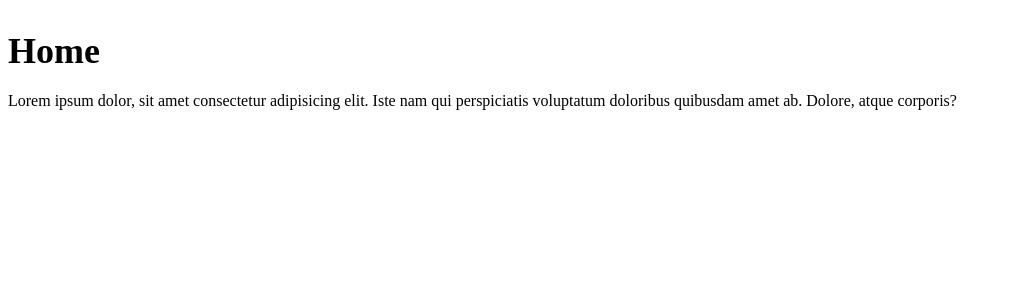
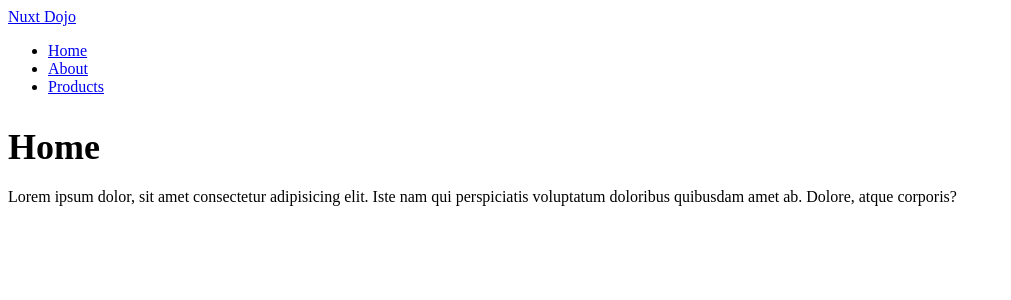
Before and after one commit to rollingsxshi/nuxt3-dojo, a Nuxt app: page / in a window 1280 px wide. Shown: the top 300 px of the page, without its empty margins (0-1011 px from the left). Built offline with nearby package versions, Linux system fonts and the light colour scheme.

Commit message:
NuxtLink in navbar

```diff
--- a/pages/about.vue
+++ b/pages/about.vue
@@ -1,5 +1,16 @@
 <template>
   <div>
+    <header>
+      <nav>
+        <NuxtLink to="/" >Nuxt Dojo</NuxtLink>
+        <ul>
+          <li><NuxtLink to="/">Home</NuxtLink></li>
+          <li><NuxtLink to="/about">About</NuxtLink></li>
+          <li><NuxtLink to="/products">Products</NuxtLink></li>
+        </ul>
+      </nav>
+    </header>
+
     <h2>About</h2>
     <p>
       Lorem ipsum dolor, sit amet consectetur adipisicing elit. Iste nam qui
--- a/pages/index.vue
+++ b/pages/index.vue
@@ -1,5 +1,16 @@
 <template>
   <div>
+    <header>
+      <nav>
+        <NuxtLink to="/" >Nuxt Dojo</NuxtLink>
+        <ul>
+          <li><NuxtLink to="/">Home</NuxtLink></li>
+          <li><NuxtLink to="/about">About</NuxtLink></li>
+          <li><NuxtLink to="/products">Products</NuxtLink></li>
+        </ul>
+      </nav>
+    </header>
+
     <h2>Home</h2>
     <p>
       Lorem ipsum dolor, sit amet consectetur adipisicing elit. Iste nam qui
--- a/pages/products/index.vue
+++ b/pages/products/index.vue
@@ -4,7 +4,7 @@
   </div>
 </template>
 
-<script>
+<script setup>
 
 </script>
 
```
Lines whose indentation alone changed are shown as unchanged.
